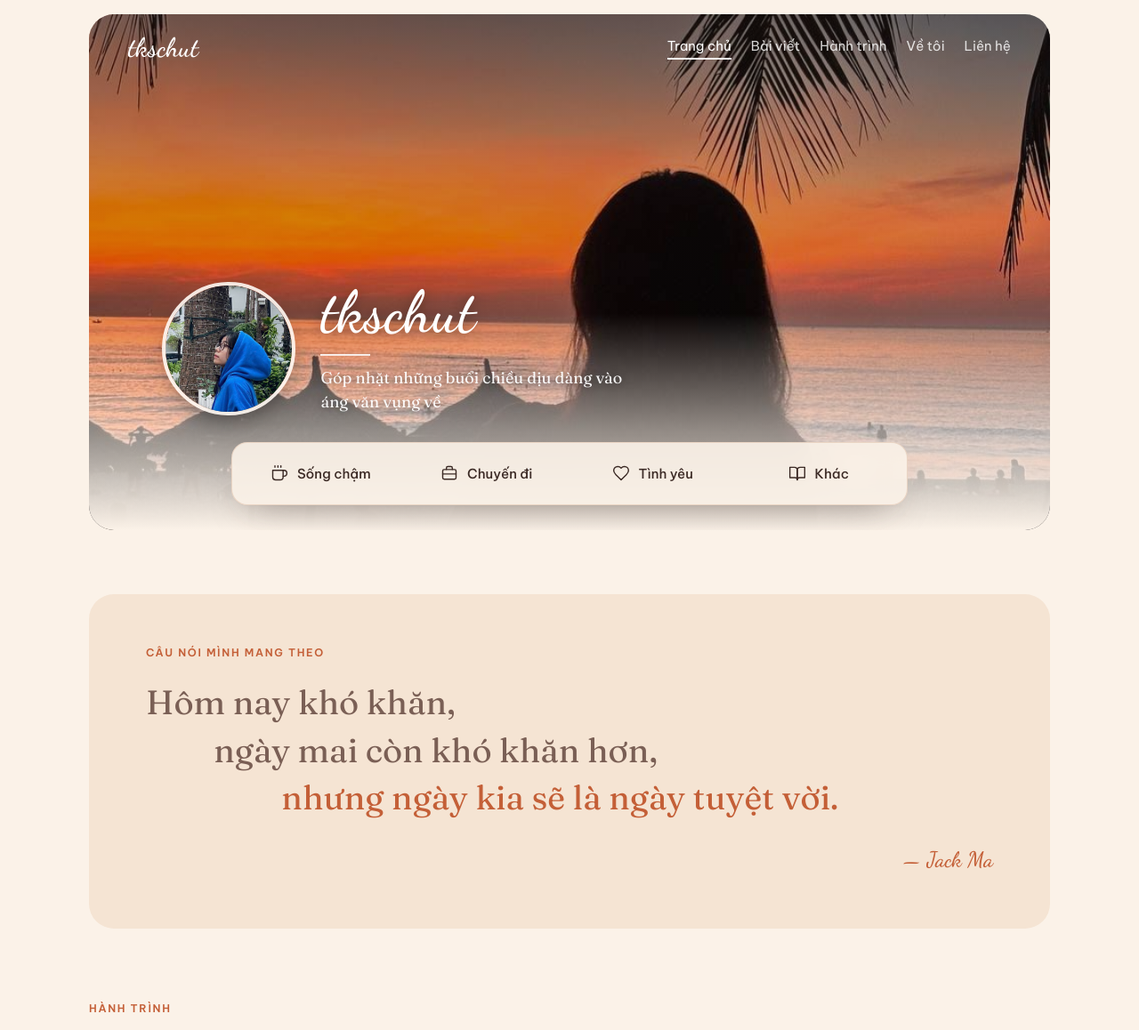
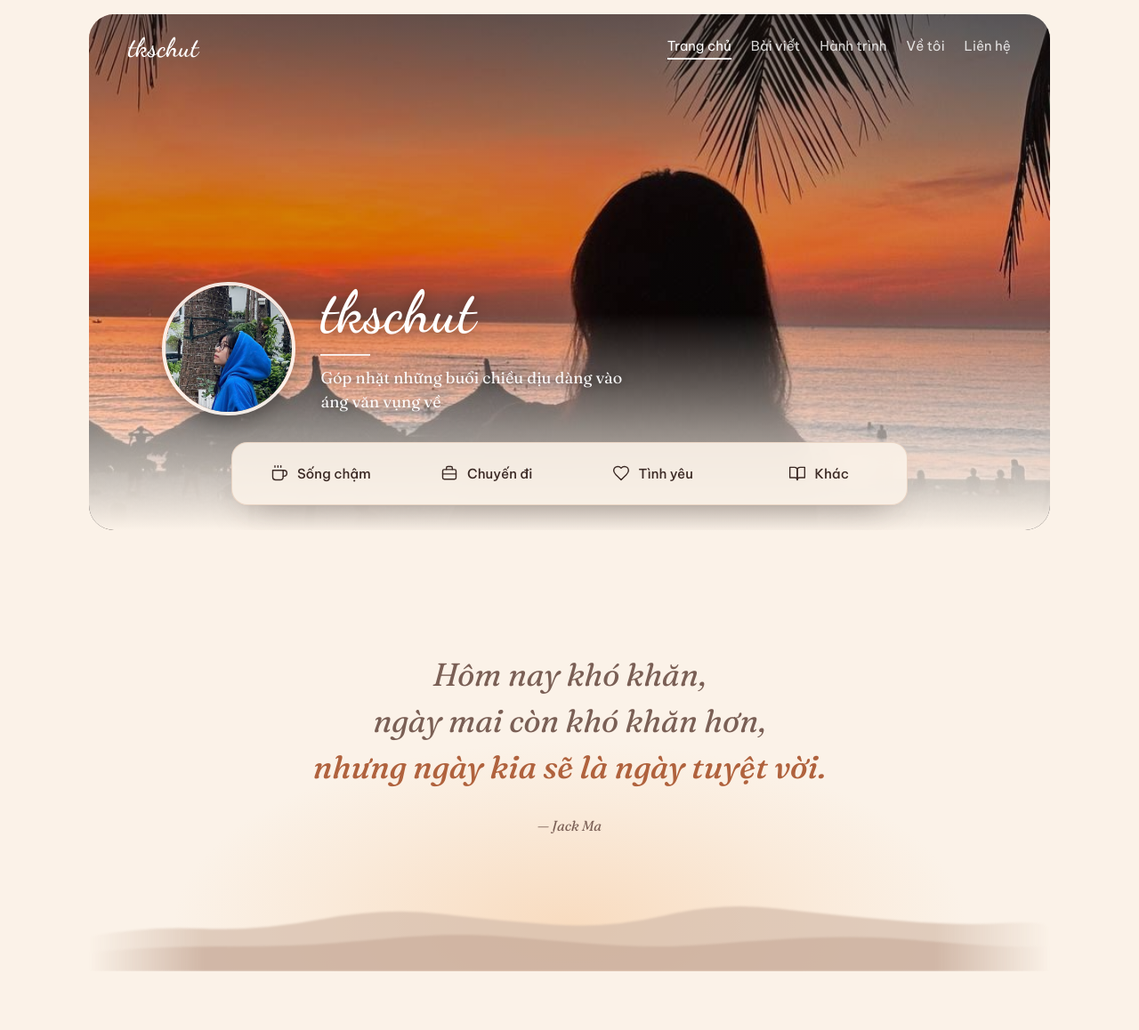
Before and after one commit to mira1611/tkschutblog, a Jekyll site: the page built from index.html, in a window 1280 px wide. Shown: the top 1158 px of the page at 89% size. Built offline with Jekyll 4.4.1, drawn with Linux system fonts in a browser that asks for light colours.

Commit message:
Trang chủ: làm lại phần câu nói (căn giữa, chữ nghiêng, nền hoàng hôn và dãy núi mờ)
Co-Authored-By: Claude Opus 5.5 <noreply@anthropic.com>
Claude-Session: https://claude.ai/code/session_01J9eJYRmJ9rzhGNEk1Z2RqL

```diff
--- a/assets/css/style.css
+++ b/assets/css/style.css
@@ -265,3 +265,21 @@ footer small{color:var(--ink-2);font-size:13px}
   .topics{grid-template-columns:repeat(2,minmax(0,1fr))}
   .topics a{justify-content:flex-start;padding:12px 14px;font-size:14px}
 }
+
+/* ===== Câu nói: căn giữa, chữ nghiêng, nền hoàng hôn mờ và dãy núi ===== */
+.motto{position:relative;isolation:isolate;overflow:hidden;text-align:center;margin:0 0 72px;padding:64px 20px 150px;
+}
+.motto-glow{position:absolute;z-index:-1;left:50%;bottom:-40px;width:min(900px,120%);height:300px;transform:translateX(-50%);
+  background:radial-gradient(ellipse at 50% 70%,rgba(246,201,158,.55),rgba(246,201,158,.18) 45%,transparent 70%)}
+.motto-lines{margin:0;font-family:var(--serif);font-style:italic;font-size:clamp(24px,3.2vw,36px);line-height:1.45;color:var(--ink-2)}
+.motto-lines p{margin:0}
+.motto-hi{color:#B0623D;font-weight:600}
+.motto-by{margin-top:26px;font-family:var(--serif);font-style:italic;font-size:16px;color:var(--ink-2)}
+.motto-hills{position:absolute;z-index:-1;filter:blur(1.2px);left:0;right:0;bottom:0;width:100%;height:120px;
+  -webkit-mask-image:linear-gradient(90deg,transparent,#000 12%,#000 88%,transparent);mask-image:linear-gradient(90deg,transparent,#000 12%,#000 88%,transparent)}
+@media (max-width:760px){
+  .motto{padding:40px 4px 110px;margin-bottom:56px}
+  .motto-lines{container-type:inline-size}
+  .motto-lines p{font-size:min(24px,5.3cqi);white-space:nowrap}
+  .motto-hills{height:80px}
+}
--- a/index.html
+++ b/index.html
@@ -20,14 +20,18 @@ layout: default
   </div>
 </header>
 
-<section class="quote" aria-label="Câu nói yêu thích">
-  <p class="eyebrow">Câu nói mình mang theo</p>
-  <div class="steps">
-    <p class="step">Hôm nay khó khăn,</p>
-    <p class="step">ngày mai còn khó khăn hơn,</p>
-    <p class="step">nhưng ngày kia sẽ là ngày tuyệt vời.</p>
-  </div>
-  <p class="by">— Jack Ma</p>
+<section class="motto" aria-label="Câu nói mình mang theo">
+  <div class="motto-glow" aria-hidden="true"></div>
+  <blockquote class="motto-lines">
+    <p>Hôm nay khó khăn,</p>
+    <p>ngày mai còn khó khăn hơn,</p>
+    <p class="motto-hi">nhưng ngày kia sẽ là ngày tuyệt vời.</p>
+  </blockquote>
+  <p class="motto-by">— Jack Ma</p>
+  <svg class="motto-hills" viewBox="0 0 1200 160" preserveAspectRatio="none" aria-hidden="true">
+    <path d="M0 108 Q70 92 140 96 T290 82 T440 74 T580 90 T720 76 T860 66 T1010 84 T1140 88 T1200 94 V160 H0Z" fill="#d4bcab" opacity=".7"/>
+    <path d="M0 132 C110 118 190 126 280 120 C380 112 430 100 520 108 C610 116 680 128 770 120 C860 112 930 104 1020 112 C1100 120 1160 126 1200 122 V160 H0Z" fill="#c4a794" opacity=".55"/>
+  </svg>
 </section>
 
 {% include hanh-trinh.html %}
```
